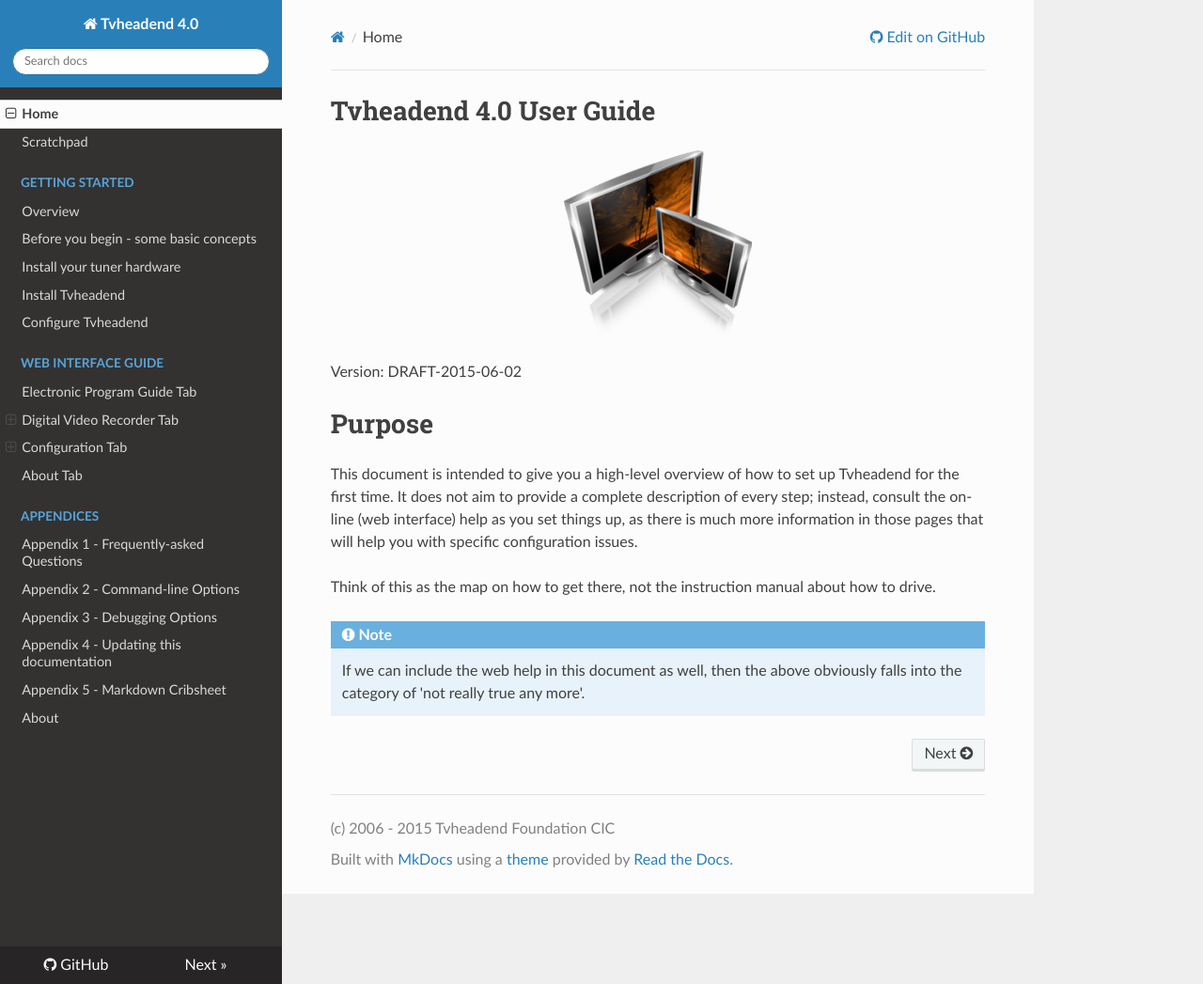
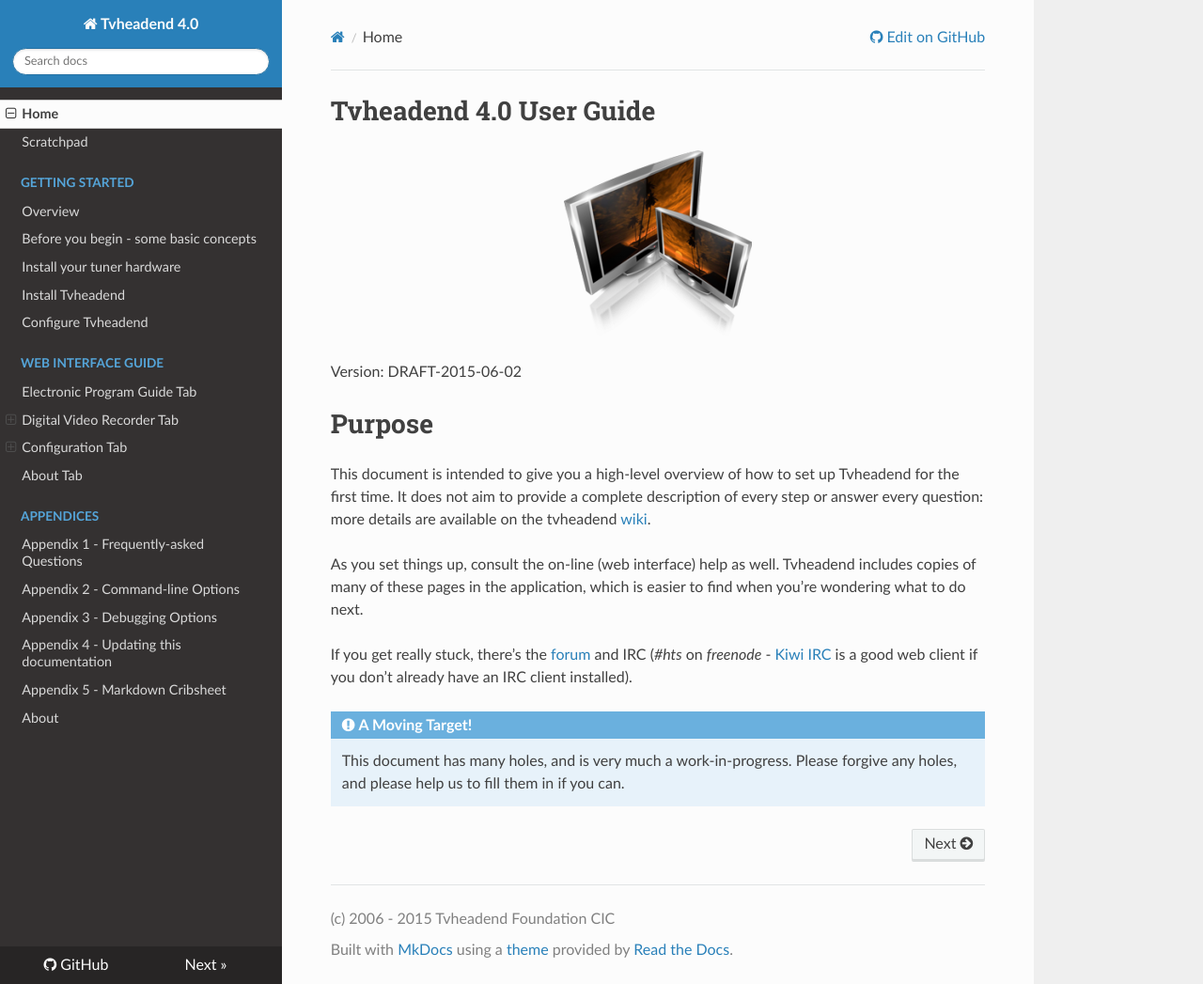
Before and after one commit to tvheadend/tvheadend-documentation, an MkDocs documentation site: the page built from docs/index.md, in a window 1280 px wide and 1047 px high. Shown: the whole window at 94% size. Built offline with MkDocs 1.6.1, drawn with Linux system fonts in a browser that asks for light colours; nearby versions of some CDN libraries; old or Windows-style settings are respelled for this version of MkDocs.

Commit message:
Updated landing page - generally more/better information

```diff
--- a/docs/index.md
+++ b/docs/index.md
@@ -8,14 +8,19 @@
 
 This document is intended to give you a high-level overview of how to set
 up Tvheadend for the first time. It does not aim to provide a complete description
-of every step; instead, consult the on-line (web interface) help as you
-set things up, as there is much more information in those pages that will
-help you with specific configuration issues.
+of every step or answer every question: more details are available on the
+tvheadend [wiki](https://tvheadend.org/projects/tvheadend/wiki).
 
-Think of this as the map on how to get there, not the instruction manual about how to drive.
+As you set things up, consult the on-line (web interface) help as well.
+Tvheadend includes copies of many of these pages in the application, which
+is easier to find when you're wondering what to do next.
+
+If you get really stuck, there's the [forum](https://tvheadend.org/projects/tvheadend/boards)
+and IRC (*#hts* on *freenode* - [Kiwi IRC](https://kiwiirc.com/) is a good web
+client if you don't already have an IRC client installed).
 
 <div class="admonition note">
-<p class="admonition-title">Note</p>
-<p>If we can include the web help in this document as well, then the above
-obviously falls into the category of 'not really true any more'.</p>
+<p class="admonition-title">A Moving Target!</p>
+<p>This document has many holes, and is very much a work-in-progress. Please
+forgive any holes, and please help us to fill them in if you can.</p>
 </div>
```
